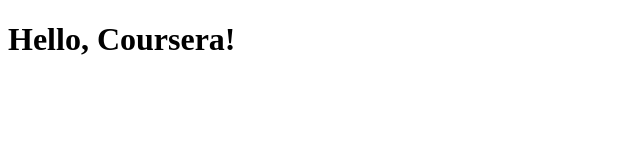
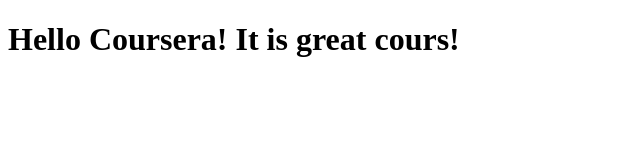
Before and after one commit to IuliiaLopez/coursera-test, a website: page index.html in a window 1280 px wide. Shown: the whole page, without its empty margins (0-640 px from the left). Drawn offline with Linux system fonts and the light colour scheme.

Commit message:
HTML Aufgabe

```diff
--- a/index.html
+++ b/index.html
@@ -2,9 +2,9 @@
 <html lang="en">
     <head>
         <meta charset="utf-8">
-        <title>Hello, Coursera!</title>
+        <title>Hello Coursera!</title>
     </head>
         <body>
-            <h1>Hello, Coursera!</h1>
+            <h1>Hello Coursera! It is great cours!</h1>
         </body>
 </html>
```
Also changed, not shown: doc-strucrure-before.html (added, +10 -0 lines).
